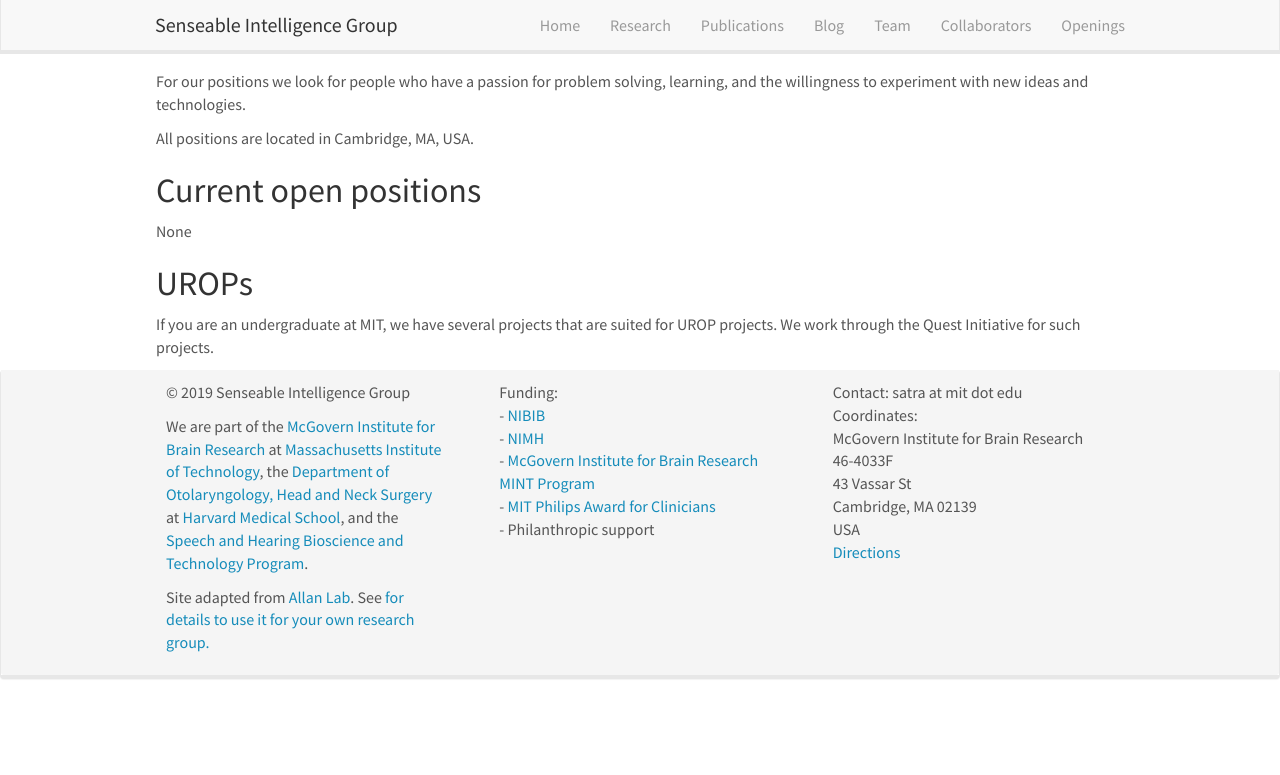
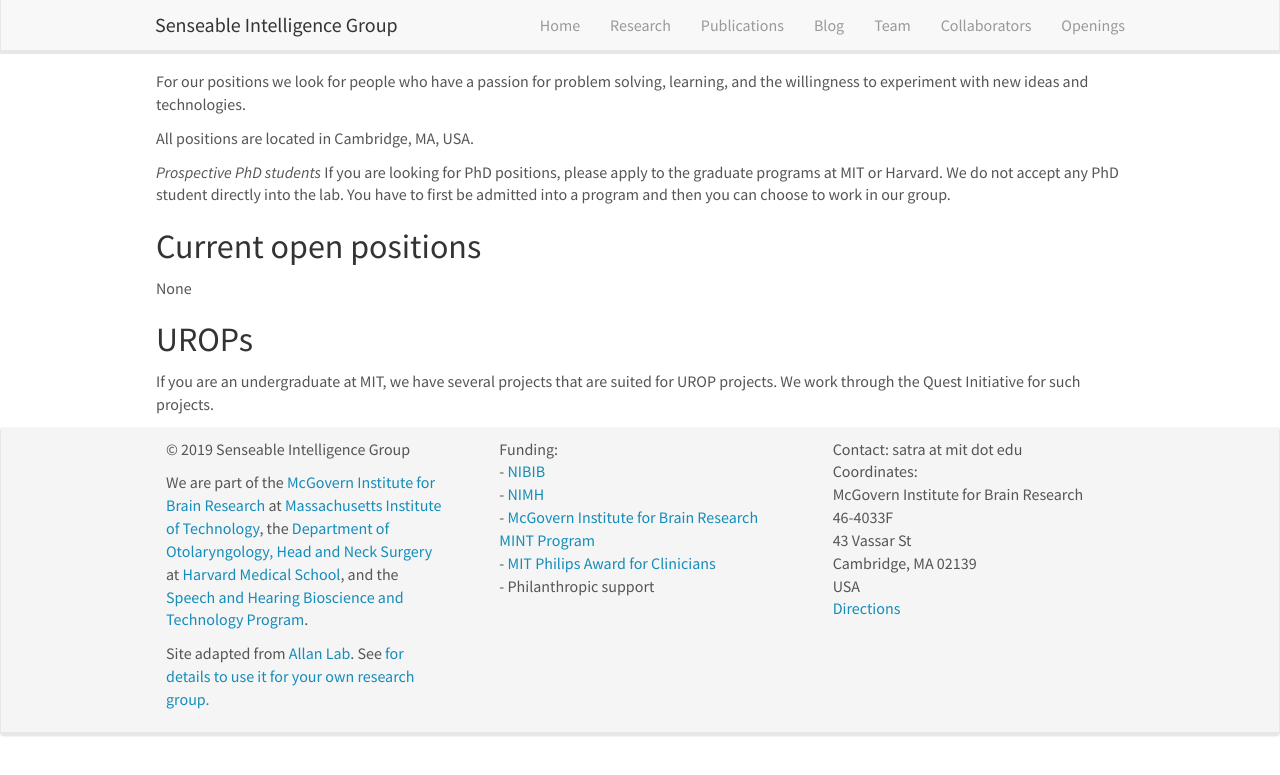
Before and after one commit to sensein/group, a Jekyll site: the page built from _pages/openings.md, in a window 1280 px wide. Shown: the top 775 px of the page. Built offline with Jekyll 4.4.1, drawn with Linux system fonts in a browser that asks for light colours; nearby versions of some CDN libraries.

Commit message:
update for phd students

```diff
--- a/_pages/openings.md
+++ b/_pages/openings.md
@@ -11,6 +11,11 @@
 
 All positions are located in Cambridge, MA, USA.
 
+*Prospective PhD students* If you are looking for PhD positions, please apply to
+the graduate programs at MIT or Harvard. We do not accept any PhD student
+directly into the lab. You have to first be admitted into a program and then
+you can choose to work in our group.
+
 ## Current open positions
 
 None
```
